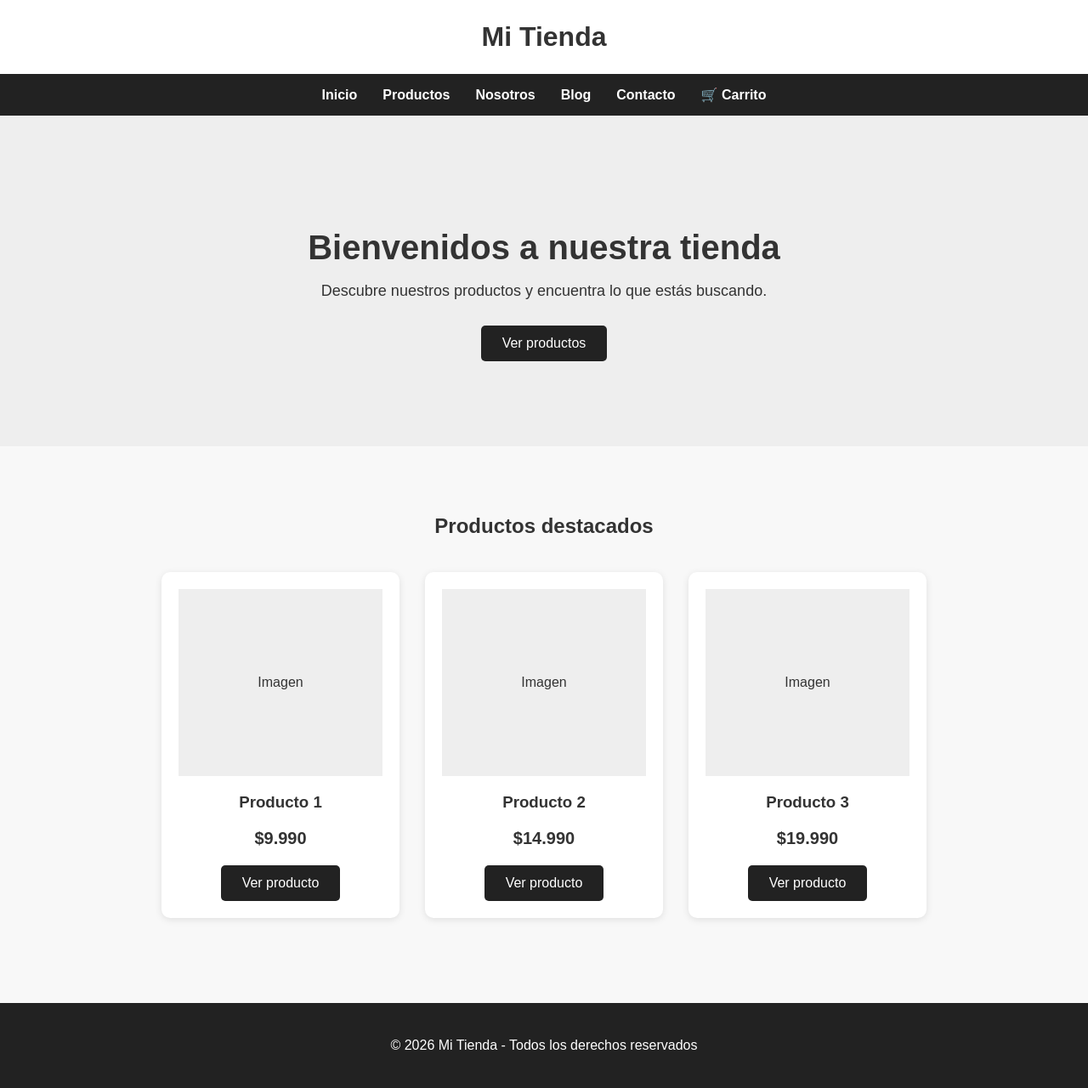
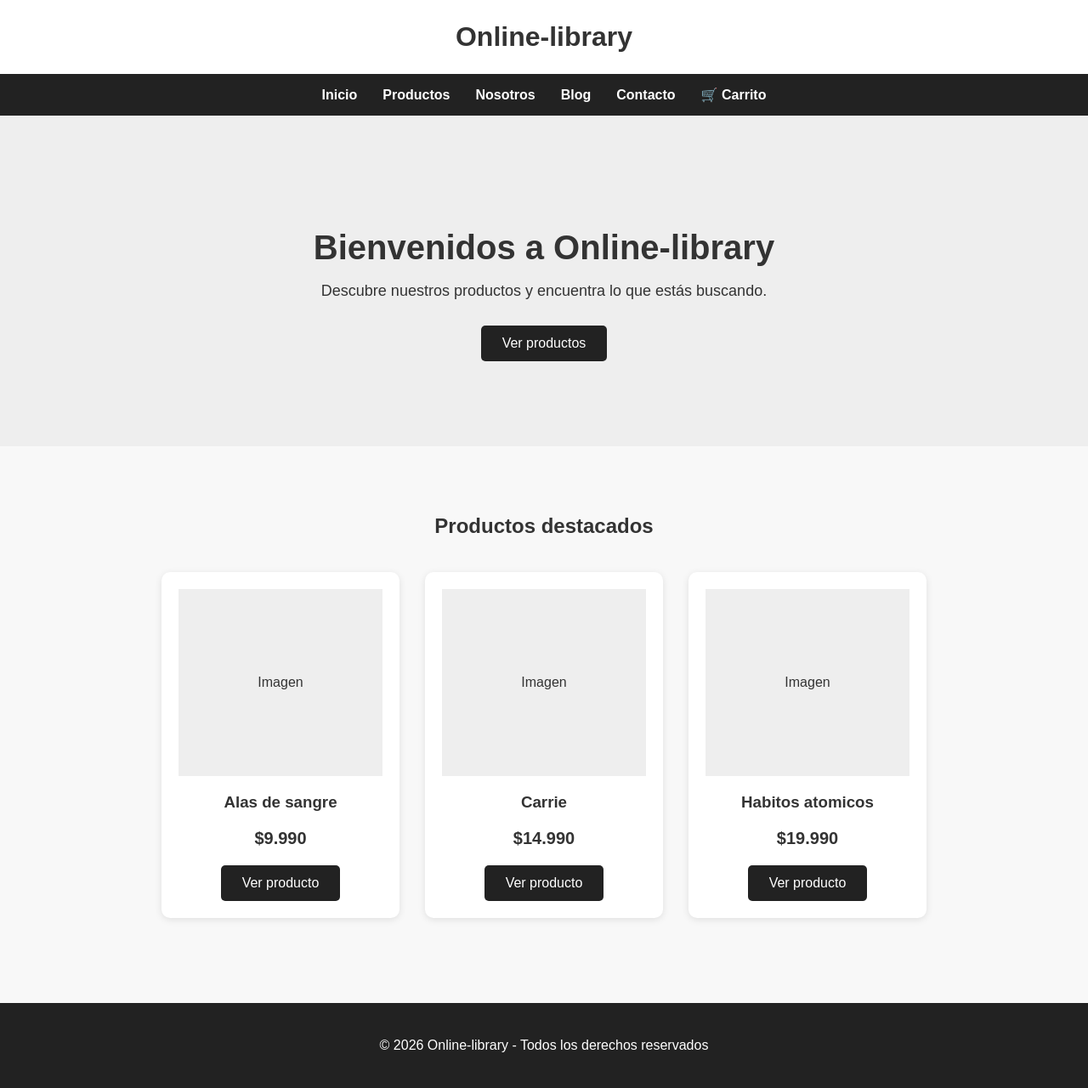
Before and after one commit to Vania-Bustos-Fuentealba/sistema-control-inventario, a PHP site: page /tienda/index.php in a window 1280 px wide. Shown: the whole page at 85% size. Run offline with PHP 8.4, Linux system fonts and the light colour scheme.

Commit message:
se modifica el index

```diff
--- a/tienda/index.php
+++ b/tienda/index.php
@@ -13,7 +13,7 @@
 
     <!-- ENCABEZADO -->
     <header>
-        <h1>Mi Tienda</h1>
+        <h1>Online-library</h1>
     </header>
 
     <!-- NAVEGACIÓN -->
@@ -31,7 +31,7 @@
 
         <!-- BANNER PRINCIPAL -->
         <section class="hero">
-            <h2>Bienvenidos a nuestra tienda</h2>
+            <h2>Bienvenidos a Online-library</h2>
 
             <p>
                 Descubre nuestros productos y encuentra
@@ -56,7 +56,7 @@
                         Imagen
                     </div>
 
-                    <h3>Producto 1</h3>
+                    <h3>Alas de sangre</h3>
 
                     <p>$9.990</p>
 
@@ -71,7 +71,7 @@
                         Imagen
                     </div>
 
-                    <h3>Producto 2</h3>
+                    <h3>Carrie</h3>
 
                     <p>$14.990</p>
 
@@ -86,7 +86,7 @@
                         Imagen
                     </div>
 
-                    <h3>Producto 3</h3>
+                    <h3>Habitos atomicos</h3>
 
                     <p>$19.990</p>
 
@@ -104,7 +104,7 @@
 
     <!-- PIE DE PÁGINA -->
     <footer>
-        <p>&copy; 2026 Mi Tienda - Todos los derechos reservados</p>
+        <p>&copy; 2026 Online-library - Todos los derechos reservados</p>
     </footer>
 
 </body>
```
